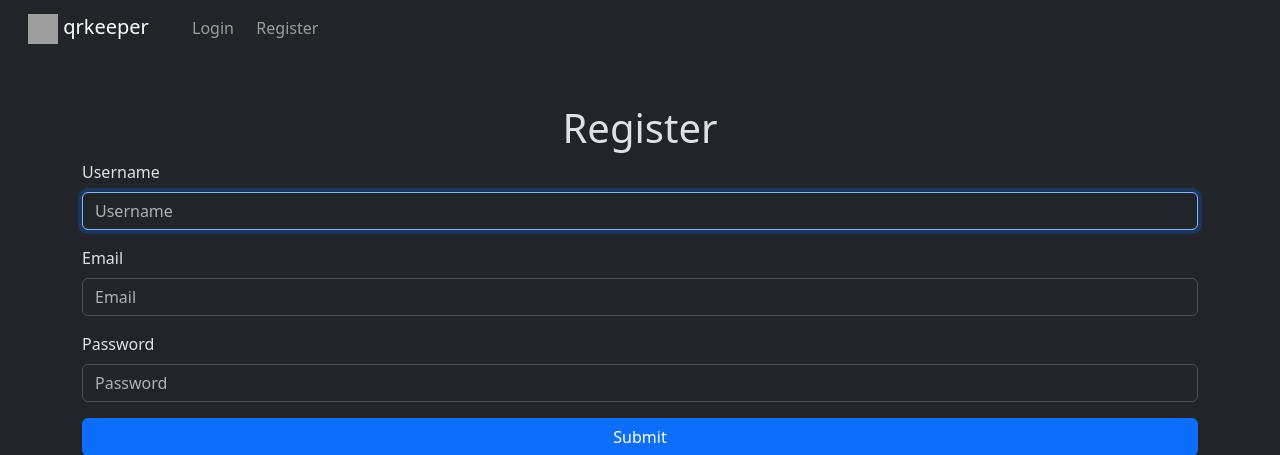
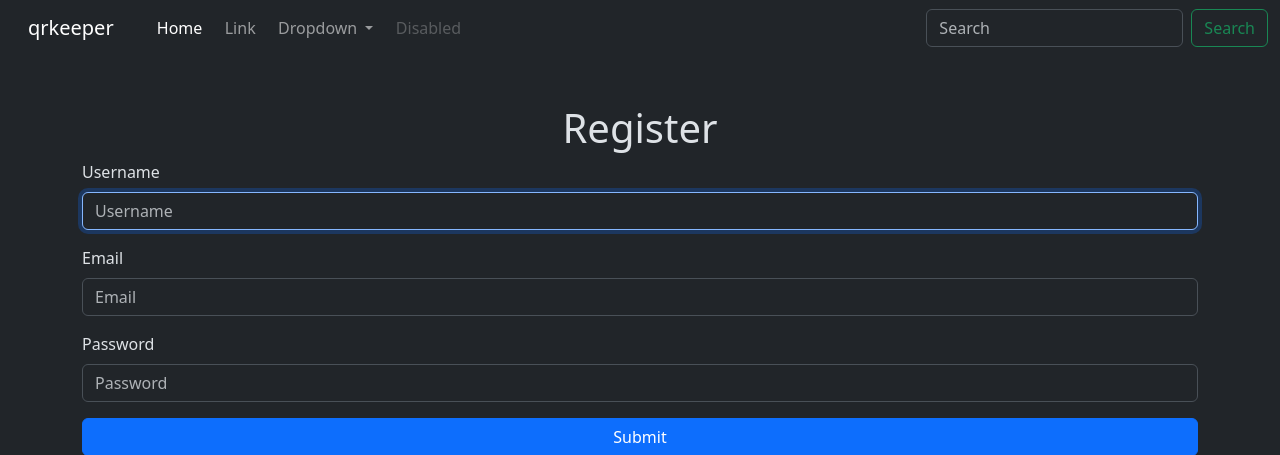
Before and after one commit to dev-bittu/qrkeeper, a Django app: page /accounts/register/ in a window 1280 px wide. Shown: the top 455 px of the page. Run offline with Django 4.2, Linux system fonts and the light colour scheme; grey boxes are pictures that could not be loaded.

Commit message:
layout of navbar

```diff
--- a/templates/layout.html
+++ b/templates/layout.html
@@ -1,37 +1,54 @@
 <!doctype html>
 <html lang="en" data-bs-theme="dark">
 <head>
+  {% load static %}
   <meta charset="utf-8">
   <meta name="viewport" content="width=device-width, initial-scale=1">
-  {% load static %}
   <link href="{% static 'css/bootstrap.css' %}" rel="stylesheet">
   <link href="{% static 'css/layout.css' %}" rel="stylesheet">
   <title>{% block title %}{% endblock %} | qrkeeper</title>
   <link rel="icon" href="{% static 'img/favicon.ico' %}">
 </head>
 <body>
-  <nav class="navbar navbar-expand-lg navbar-dark bg-dark sticky-top">
+
+<nav class="navbar navbar-expand-lg navbar-dark bg-dark">
   <div class="container-fluid">
-      <a class="navbar-brand" href="/">
-        <img src="{% static 'img/logo.png' %}" alt="" width="30" height="30" class="d-inline-block">
-        qrkeeper
-      </a>
-      <button class="navbar-toggler" type="button" data-bs-toggle="collapse" data-bs-target="#navbarNav"
-        aria-controls="navbarNav" aria-expanded="false" aria-label="Toggle navigation">
+    <a class="navbar-brand" href="{% url 'index' %}">qrkeeper</a>
+    <button class="navbar-toggler" type="button" data-bs-toggle="collapse" data-bs-target="#navbarSupportedContent" aria-controls="navbarSupportedContent" aria-expanded="false" aria-label="Toggle navigation">
       <span class="navbar-toggler-icon"></span>
     </button>
-      <div class="collapse navbar-collapse" id="navbarNav">
-        <ul class="navbar-nav">
+    <div class="collapse navbar-collapse" id="navbarSupportedContent">
+      <ul class="navbar-nav me-auto mb-2 mb-lg-0">
         <li class="nav-item">
-            <a class="nav-link text-center" href="{% url 'accounts:login' %}">Login</a>
+          <a class="nav-link active" aria-current="page" href="#">Home</a>
         </li>
         <li class="nav-item">
-            <a class="nav-link text-center" href="{% url 'accounts:register' %}">Register</a>
+          <a class="nav-link" href="#">Link</a>
+        </li>
+        <li class="nav-item dropdown">
+          <a class="nav-link dropdown-toggle" href="#" role="button" data-bs-toggle="dropdown" aria-expanded="false">
+            Dropdown
+          </a>
+          <ul class="dropdown-menu">
+            <li><a class="dropdown-item" href="#">Action</a></li>
+            <li><a class="dropdown-item" href="#">Another action</a></li>
+            <li><hr class="dropdown-divider"></li>
+            <li><a class="dropdown-item" href="#">Something else here</a></li>
+          </ul>
+        </li>
+        <li class="nav-item">
+          <a class="nav-link disabled">Disabled</a>
         </li>
       </ul>
+      <form class="d-flex" role="search">
+        <input class="form-control me-2" type="search" placeholder="Search" aria-label="Search">
+        <button class="btn btn-outline-success" type="submit">Search</button>
+      </form>
     </div>
   </div>
 </nav>
+
+  <div class="container">
     {% if messages %}
     {% for message in messages %}
     <div class="alert alert-{{ message.tags }} alert-dismissible fade show" role="alert">
@@ -40,7 +57,10 @@
     </div>
     {% endfor %}
     {% endif %}
+  </div>
+
   {% block body %}{% endblock %}
+
   <script src="{% static 'js/bootstrap.js' %}"></script>
 </body>
 </html>
```
Lines whose indentation alone changed are shown as unchanged.
